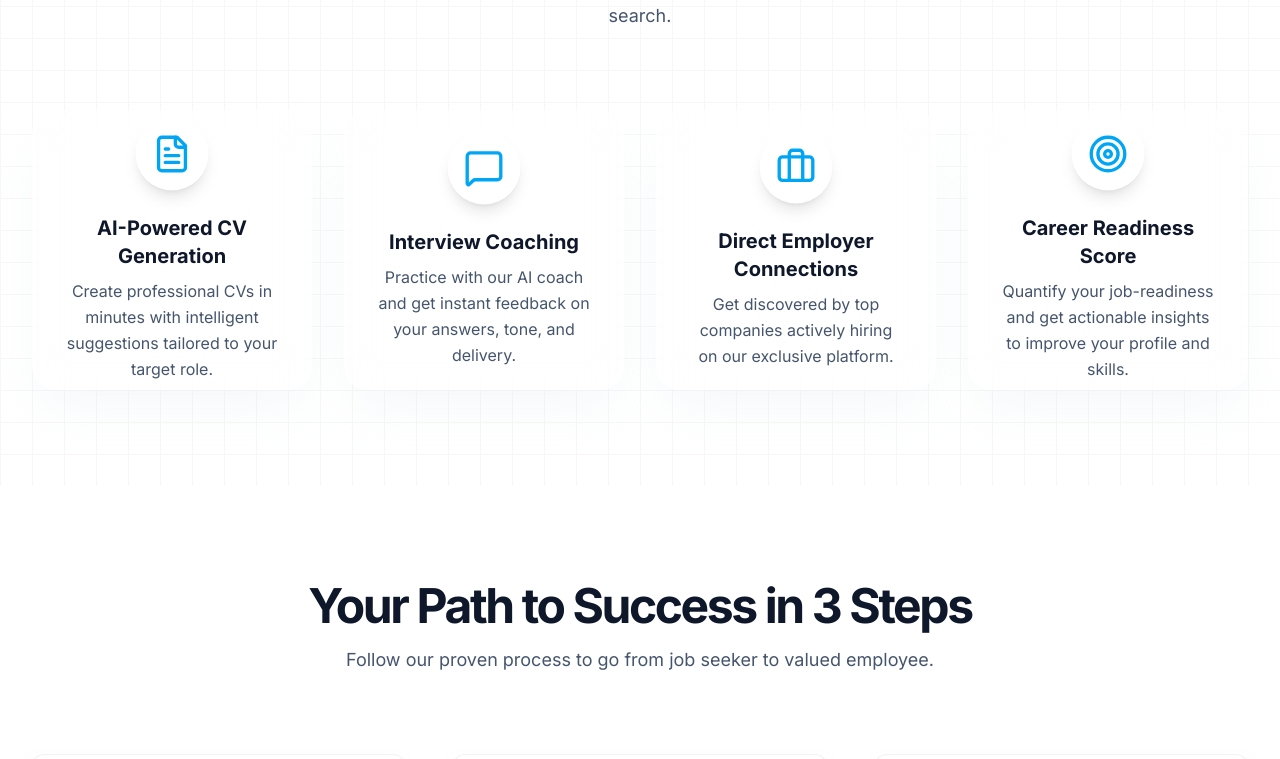
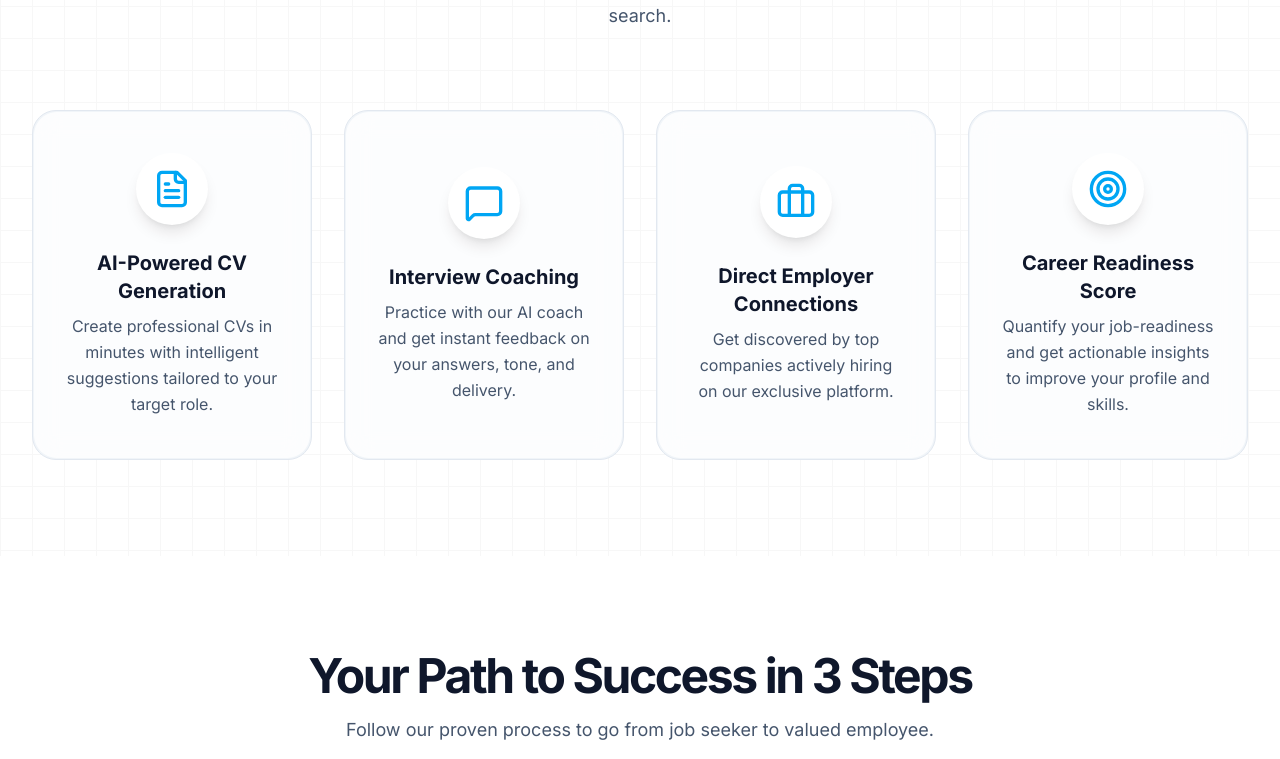
Before and after one commit to katmafalela/jobspark, a Next.js app: page / in a window 1280 px wide. Shown: the part 1510-2269 px from the top of the page. Built offline with nearby package versions, Linux system fonts and the light colour scheme.

Commit message:
Updated Features.tsx

```diff
--- a/src/components/sections/Features.tsx
+++ b/src/components/sections/Features.tsx
@@ -1,73 +1,61 @@
 "use client";
 
-import { motion, useMotionValue, useTransform } from "framer-motion";
-import { FileText, MessageSquare, Briefcase, Target, Zap } from "lucide-react";
-import React, { useRef } from "react";
+import { motion } from "framer-motion";
+import { FileText, MessageSquare, Briefcase, Target } from "lucide-react";
+import React from "react";
 
 const containerVariants = {
   hidden: { opacity: 0 },
   visible: {
     opacity: 1,
-    transition: { staggerChildren: 0.15, delayChildren: 0.2 },
+    transition: { staggerChildren: 0.1, delayChildren: 0.2 },
   },
 };
 
 const itemVariants = {
-  hidden: { y: 30, opacity: 0, scale: 0.9 },
+  hidden: { y: 20, opacity: 0 },
   visible: {
     y: 0,
     opacity: 1,
-    scale: 1,
-    transition: { type: "spring", stiffness: 100, damping: 13 },
+    transition: { type: "spring", stiffness: 100, damping: 12 },
   },
 };
 
-// --- Custom Interactive Feature Card ---
+// --- NEW Interactive Feature Card with Animated Border ---
 const FeatureCard = ({ feature }: { feature: any }) => {
-    const cardRef = useRef<HTMLDivElement>(null);
-    const mouseX = useMotionValue(0.5);
-    const mouseY = useMotionValue(0.5);
-
-    function handleMouseMove({ currentTarget, clientX, clientY }: React.MouseEvent) {
-        const { left, top, width, height } = currentTarget.getBoundingClientRect();
-        mouseX.set((clientX - left) / width);
-        mouseY.set((clientY - top) / height);
-    }
-
-    // Spring-based transformations for a smooth 3D tilt
-    const rotateX = useTransform(mouseY, [0, 1], [10, -10]);
-    const rotateY = useTransform(mouseX, [0, 1], [-10, 10]);
-
-    // Spotlight gradient position
-    const spotlightX = useTransform(mouseX, [0, 1], ["0%", "100%"]);
-    const spotlightY = useTransform(mouseY, [0, 1], ["0%", "100%"]);
-
     return (
         <motion.div
-            ref={cardRef}
             variants={itemVariants}
-            onMouseMove={handleMouseMove}
-            onMouseLeave={() => {
-                mouseX.set(0.5);
-                mouseY.set(0.5);
-            }}
-            style={{ rotateX, rotateY, perspective: 800 }}
-            className="relative w-full aspect-square bg-white/40 backdrop-blur-lg border border-white/50 rounded-3xl p-8 text-center flex flex-col items-center justify-center overflow-hidden shadow-2xl shadow-slate-300/20"
+            className="relative w-full aspect-[4/5] p-px rounded-3xl overflow-hidden
+                       bg-slate-100 border border-slate-200
+                       hover:bg-white hover:border-transparent transition-colors duration-500"
         >
-             {/* The moving spotlight effect */}
-            <motion.div
-                className="absolute inset-0 z-0 opacity-50"
-                style={{
-                    background: `radial-gradient(circle at ${spotlightX} ${spotlightY}, #bae6fd, transparent 40%)`,
-                }}
-            />
+             {/* This inner div is for the main content styling */}
+             <div className="relative z-10 w-full h-full bg-white/80 backdrop-blur-md rounded-[23px] p-8 text-center flex flex-col items-center justify-center">
 
-            {/* The content */}
-            <div className="relative z-10 flex flex-col items-center">
+                {/* The "Comet" that orbits on hover */}
                 <motion.div
-                    className="p-4 bg-white/80 rounded-full mb-6 shadow-lg"
-                    animate={{ scale: [1, 1.08, 1] }}
-                    transition={{ duration: 3, repeat: Infinity, ease: "easeInOut" }}
+                    className="absolute -z-10 w-40 h-40 opacity-0 group-hover:opacity-100"
+                    style={{
+                        background: 'radial-gradient(circle, #0ea5e9, transparent 35%)',
+                        top: '-50px',
+                        left: '-50px',
+                    }}
+                    whileHover={{
+                        opacity: [0.5, 1, 0.5],
+                        x: [0, 230, 230, 0, 0],
+                        y: [0, 0, 260, 260, 0],
+                        transition: {
+                            duration: 4,
+                            repeat: Infinity,
+                            ease: "linear"
+                        }
+                    }}
+                />
+
+                <motion.div
+                    className="p-4 bg-white rounded-full mb-6 shadow-lg"
+                    whileHover={{ scale: 1.1 }}
                 >
                     <feature.icon className="w-10 h-10 text-sky-500" />
                 </motion.div>
@@ -117,7 +105,7 @@ export const Features = () => {
                 initial="hidden"
                 whileInView="visible"
                 viewport={{ once: true, amount: 0.1 }}
-                className="grid sm:grid-cols-2 md:grid-cols-4 gap-8"
+                className="grid sm:grid-cols-2 md:grid-cols-4 gap-8 group" // Add group here
             >
             {features.map((feature) => (
                 <FeatureCard key={feature.title} feature={feature} />
```
